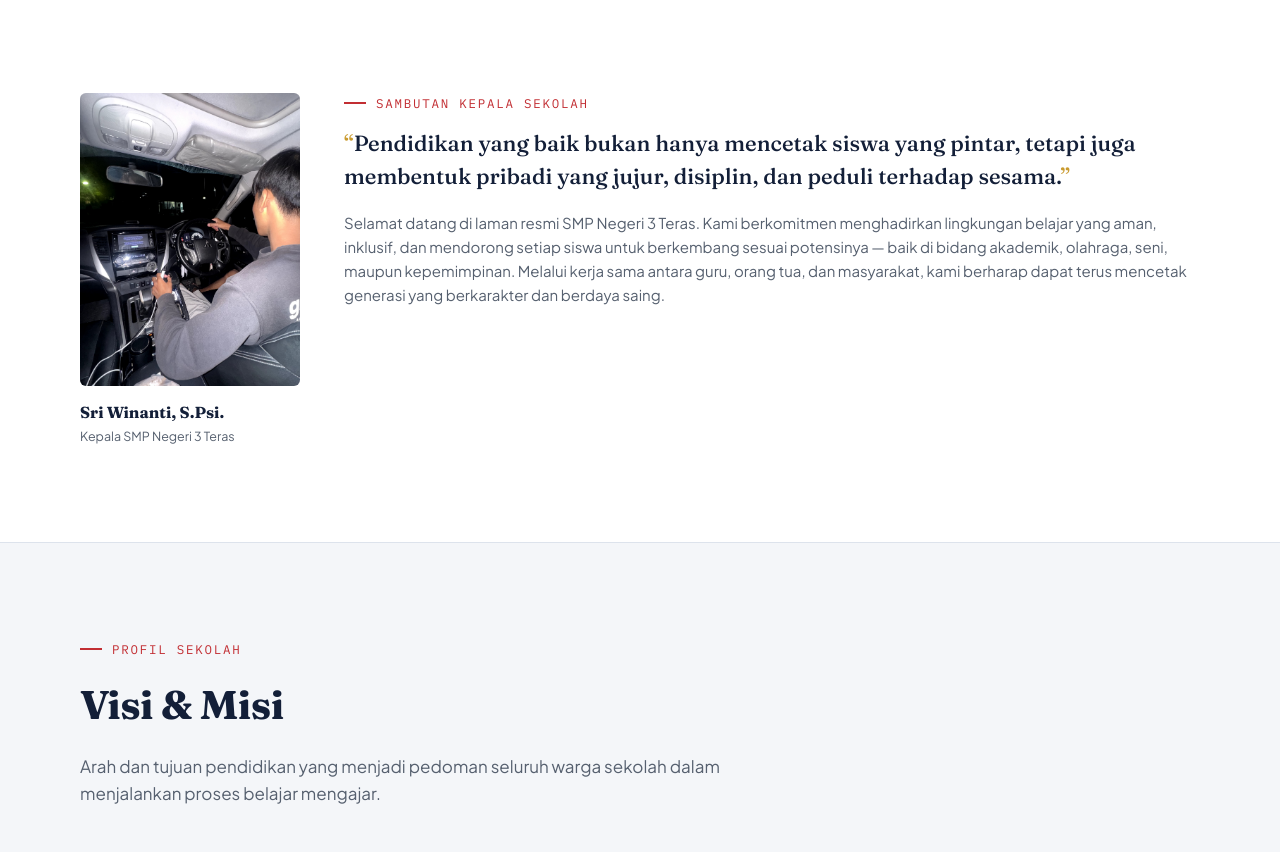
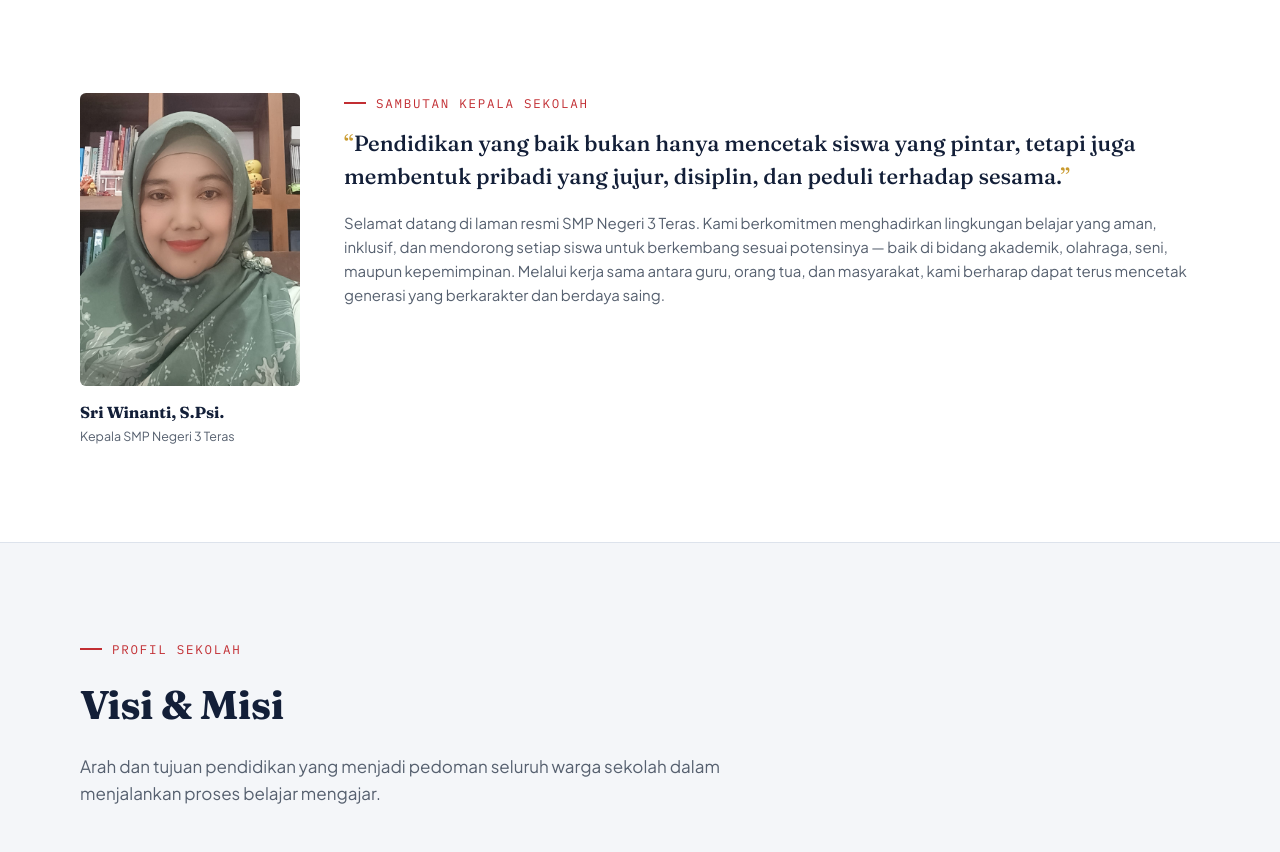
Before and after one commit to arifutm19/smpn3teras, a plain HTML site: page index.html in a window 1280 px wide. Shown: the part 1175-2027 px from the top of the page. Drawn offline with Linux system fonts and the light colour scheme.

Commit message:
update website

```diff
--- a/index.html
+++ b/index.html
@@ -32,10 +32,8 @@
 <meta charset="UTF-8">
 <meta name="viewport" content="width=device-width, initial-scale=1.0">
 <title>SMP Negeri 3 Teras</title>
-<meta name="description"
-  content="Website resmi SMP Negeri 3 Teras, Kecamatan Teras, Kabupaten Boyolali. Informasi profil sekolah, visi misi, ekstrakurikuler, prestasi siswa, berita, galeri kegiatan, dan pendaftaran SPMB.">
-<meta name="keywords"
-  content="SMP Negeri 3 Teras, SMP 3 Teras, sekolah Teras Boyolali, SPMB SMP Boyolali, PPDB SMP Boyolali">
+<meta name="description" content="Website resmi SMP Negeri 3 Teras, Kecamatan Teras, Kabupaten Boyolali. Informasi profil sekolah, visi misi, ekstrakurikuler, prestasi siswa, berita, galeri kegiatan, dan pendaftaran SPMB.">
+<meta name="keywords" content="SMP Negeri 3 Teras, SMP 3 Teras, sekolah Teras Boyolali, SPMB SMP Boyolali, PPDB SMP Boyolali">
 <meta name="author" content="SMP Negeri 3 Teras">
 <link rel="canonical" href="https://smpn3teras.sch.id/">
 
@@ -453,7 +451,7 @@
     <div>
       <!-- 🖼️ GANTI FOTO DI SINI: hapus "Foto Kepala Sekolah" di bawah, ganti jadi:
            <img src="images/kepala-sekolah.jpg" style="width:100%;aspect-ratio:3/4;object-fit:cover;border-radius:6px;"> -->
-      <img src="images/kepala-sekolah.jpg" style="width:100%;aspect-ratio:3/4;object-fit:cover;border-radius:6px;">
+      <img src="images/kepala-sekolah.jpeg" style="width:100%;aspect-ratio:3/4;object-fit:cover;border-radius:6px;">
       <!-- ✏️ GANTI dengan nama asli kepala sekolah, beserta gelar -->
       <div class="kepsek-name">Sri Winanti, S.Psi.</div>
       <div class="kepsek-title">Kepala SMP Negeri 3 Teras</div>
```
Also changed, not shown: images/kepala-sekolah.jpeg (added), images/kepala-sekolah.jpg (deleted).
